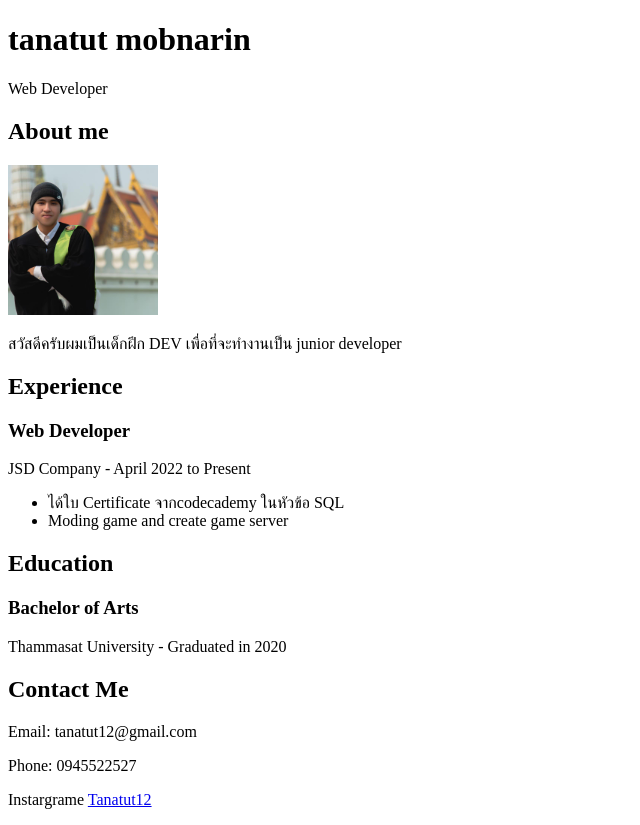
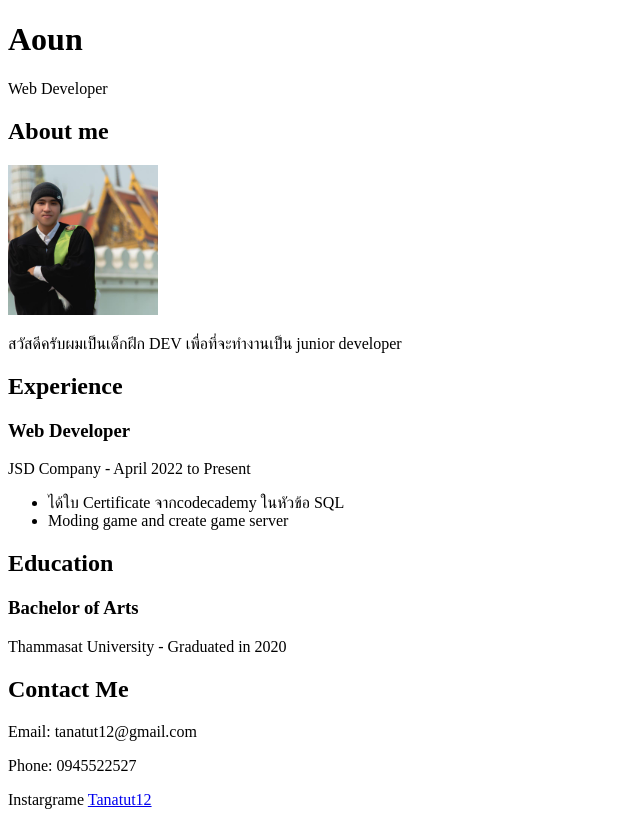
Before and after one commit to tanatut12/my_resume, a plain HTML site: page index.html in a window 1280 px wide. Shown: the whole page, without its empty margins (0-640 px from the left). Drawn offline with Linux system fonts and the light colour scheme.

Commit message:
change name

```diff
--- a/index.html
+++ b/index.html
@@ -7,7 +7,7 @@
   </head>
   <body>
     <header>
-      <h1>tanatut mobnarin</h1>
+      <h1>Aoun</h1>
       <p>Web Developer</p>
     </header>
     <main>
```
